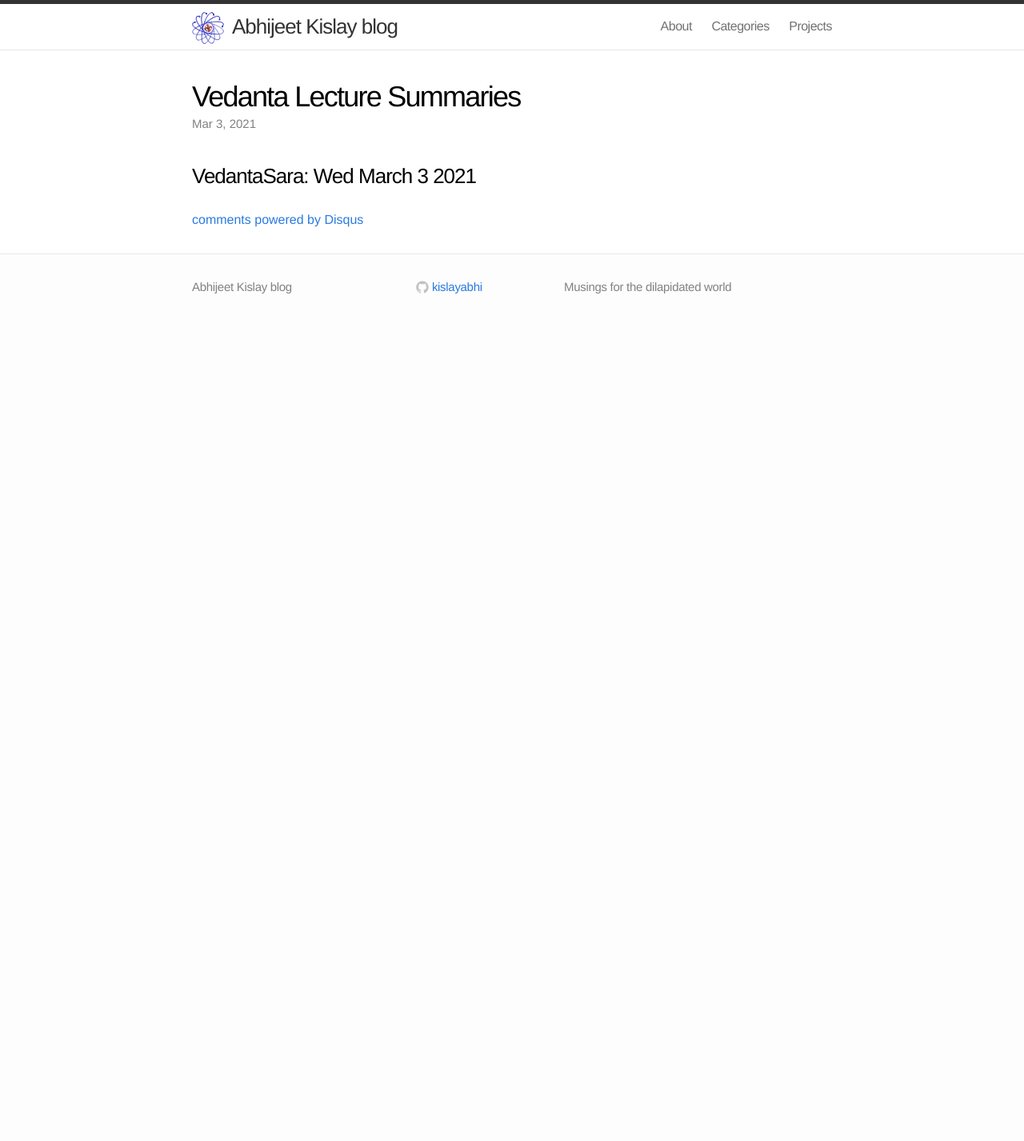
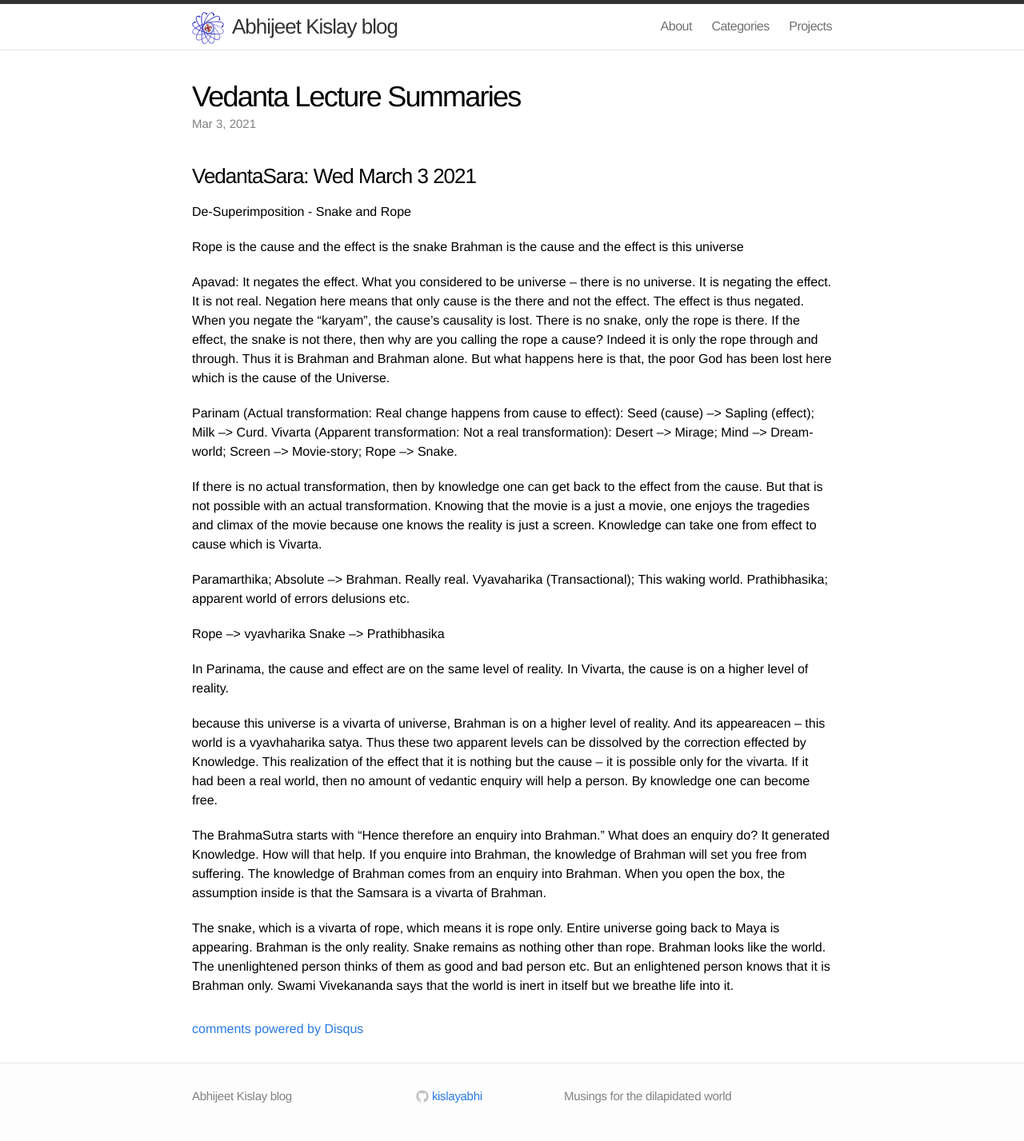
Before and after one commit to kislayabhi/kislayabhi.github.io, a Jekyll site: the page built from _posts/2021-3-3-Lecture-Summaries.md, in a window 1280 px wide. Shown: the whole page at 80% size. Built offline with Jekyll 4.4.1, drawn with Linux system fonts in a browser that asks for light colours; comment, search, counter and statistics services are not loaded; before the commit the page ends 900 px from its top, so only the background shows below that.

Commit message:
Update 2021-3-3-Lecture-Summaries.md

```diff
--- a/_posts/2021-3-3-Lecture-Summaries.md
+++ b/_posts/2021-3-3-Lecture-Summaries.md
@@ -8,3 +8,32 @@ categories:
 ---
 
 ### VedantaSara: Wed March 3 2021
+
+De-Superimposition - Snake and Rope
+
+Rope is the cause and the effect is the snake
+Brahman is the cause and the effect is this universe
+
+Apavad: It negates the effect. What you considered to be universe -- there is no universe. It is negating the effect. It is not real. Negation here means that only cause is the there and not the effect. The effect is thus negated. When you negate the "karyam", the cause's causality is lost. There is no snake, only the rope is there. If the effect, the snake is not there, then why are you calling the rope a cause? Indeed it is only the rope through and through. Thus it is Brahman and Brahman alone. But what happens here is that, the poor God has been lost here which is the cause of the Universe.
+
+Parinam (Actual transformation: Real change happens from cause to effect): Seed (cause) --> Sapling (effect); Milk --> Curd.
+Vivarta (Apparent transformation: Not a real transformation): Desert --> Mirage; Mind --> Dream-world; Screen --> Movie-story; Rope --> Snake.
+
+If there is no actual transformation, then by knowledge one can get back to the effect from the cause. But that is not possible with an actual transformation. Knowing that the movie is a just a movie, one enjoys the tragedies and climax of the movie because one knows the reality is just a screen. Knowledge can take one from effect to cause which is Vivarta.
+
+Paramarthika; Absolute --> Brahman. Really real.
+Vyavaharika (Transactional); This waking world.
+Prathibhasika; apparent world of errors delusions etc.
+
+Rope --> vyavharika
+Snake --> Prathibhasika
+
+In Parinama, the cause and effect are on the same level of reality.
+In Vivarta, the cause is on a higher level of reality.
+
+because this universe is a vivarta of universe, Brahman is on a higher level of reality. And its appeareacen -- this world is a vyavhaharika satya. Thus these two apparent levels can be dissolved by the correction effected by Knowledge. This realization of the effect that it is nothing but the cause -- it is possible only for the vivarta. If it had been a real world, then no amount of vedantic enquiry will help a person. By knowledge one can become free.
+
+
+The BrahmaSutra starts with "Hence therefore an enquiry into Brahman." What does an enquiry do? It generated Knowledge. How will that help. If you enquire into Brahman, the knowledge of Brahman will set you free from suffering. The knowledge of Brahman comes from an enquiry into Brahman. When you open the box, the assumption inside is that the Samsara is a vivarta of Brahman.
+
+The snake, which is a vivarta of rope, which means it is rope only. Entire universe going back to Maya is appearing. Brahman is the only reality. Snake remains as nothing other than rope. Brahman looks like the world. The unenlightened person thinks of them as good and bad person etc. But an enlightened person knows that it is Brahman only. Swami Vivekananda says that the world is inert in itself but we breathe life into it.
```
